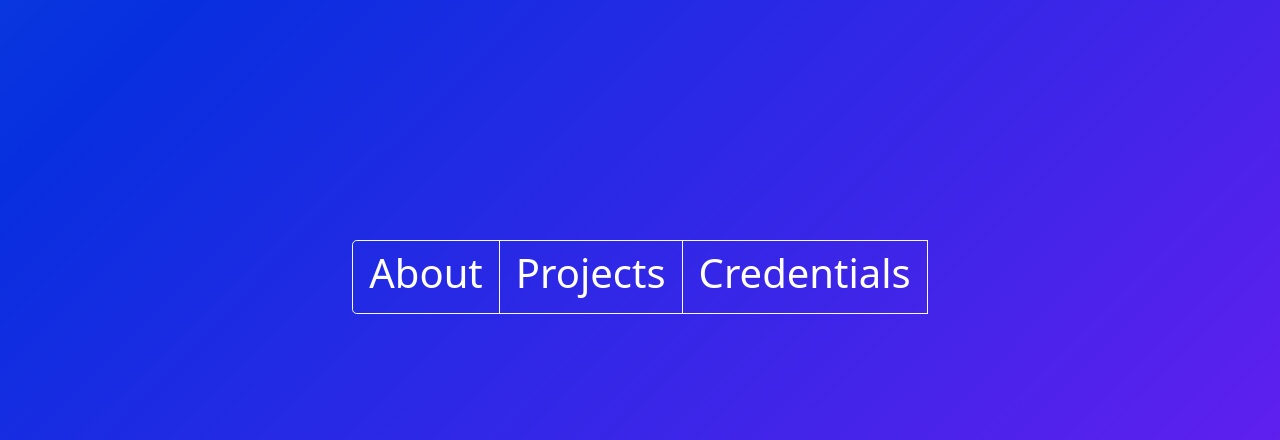
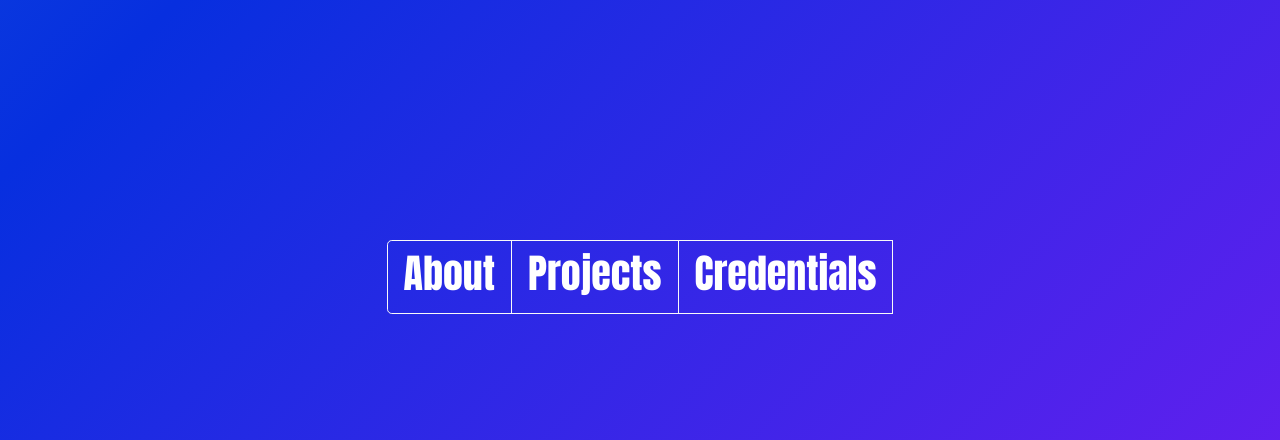
Before and after one commit to jstearne/portfolio-site, a Django app: page / in a window 1280 px wide. Shown: the part 360-800 px from the top of the page. Run offline with Django 3.2, Linux system fonts and the light colour scheme.

Commit message:
Works fine, now start on styling the standard bootstrap elements to make it pretty.

```diff
--- a/main_app/templates/base.html
+++ b/main_app/templates/base.html
@@ -26,10 +26,22 @@
         background-size: 400% 400%;
         animation: gradient 15s ease infinite;
       }
-
+      /* Style the buttons */
       .btn-group {
         margin-top: 35%;
       }
+      .btn {
+        font-family: Impact, Haettenschweiler, 'Arial Narrow Bold', sans-serif;
+
+      }
+
+      /* style the modals */
+      .modal {
+        opacity: 90%;
+        background-color: navajowhite
+      }
+
+
 
       @keyframes gradient {
         0% {
```
